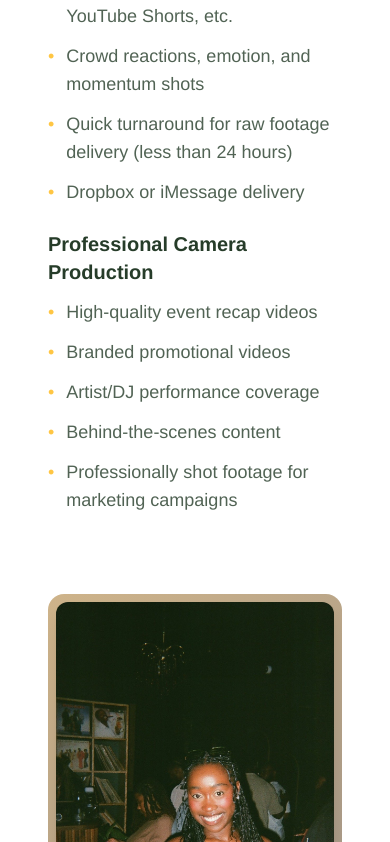
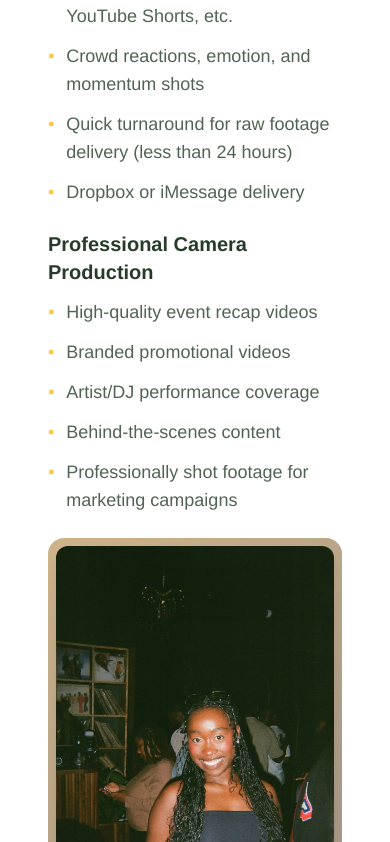
Before and after one commit to buypasses/suzstudio, a Next.js app: page / in a window 390 px wide. Shown: the part 1297-2139 px from the top of the page. Built offline with nearby package versions, Linux system fonts and the light colour scheme; a web font is replaced by a local one.

Commit message:
Decrease space between marketing campaigns text and second photo
https://claude.ai/code/session_01GnW4m4WR2EETTpiHK2xSU4

```diff
--- a/src/app/page.tsx
+++ b/src/app/page.tsx
@@ -92,7 +92,7 @@ export default function Home() {
       <section className="pt-2 pb-8 lg:pt-4 lg:pb-12 px-6 lg:px-12 bg-white">
         <div className="max-w-7xl mx-auto">
           <div className="rounded-2xl p-6 lg:p-10">
-            <div className="flex flex-col lg:flex-row gap-12 lg:gap-16 items-center">
+            <div className="flex flex-col lg:flex-row gap-4 lg:gap-16 items-center">
               {/* Text Content */}
               <FadeInLeft className="lg:w-1/2">
                 <div className="float-smooth text-center">
@@ -127,7 +127,7 @@ export default function Home() {
                 </StaggerContainer>
 
                 <h4 className="text-[#263C29] text-xl font-semibold mb-3">Professional Camera Production</h4>
-                <StaggerContainer staggerDelay={0.1} className="space-y-3 mb-8">
+                <StaggerContainer staggerDelay={0.1} className="space-y-3 mb-2">
                   {[
                     'High-quality event recap videos',
                     'Branded promotional videos',
```
